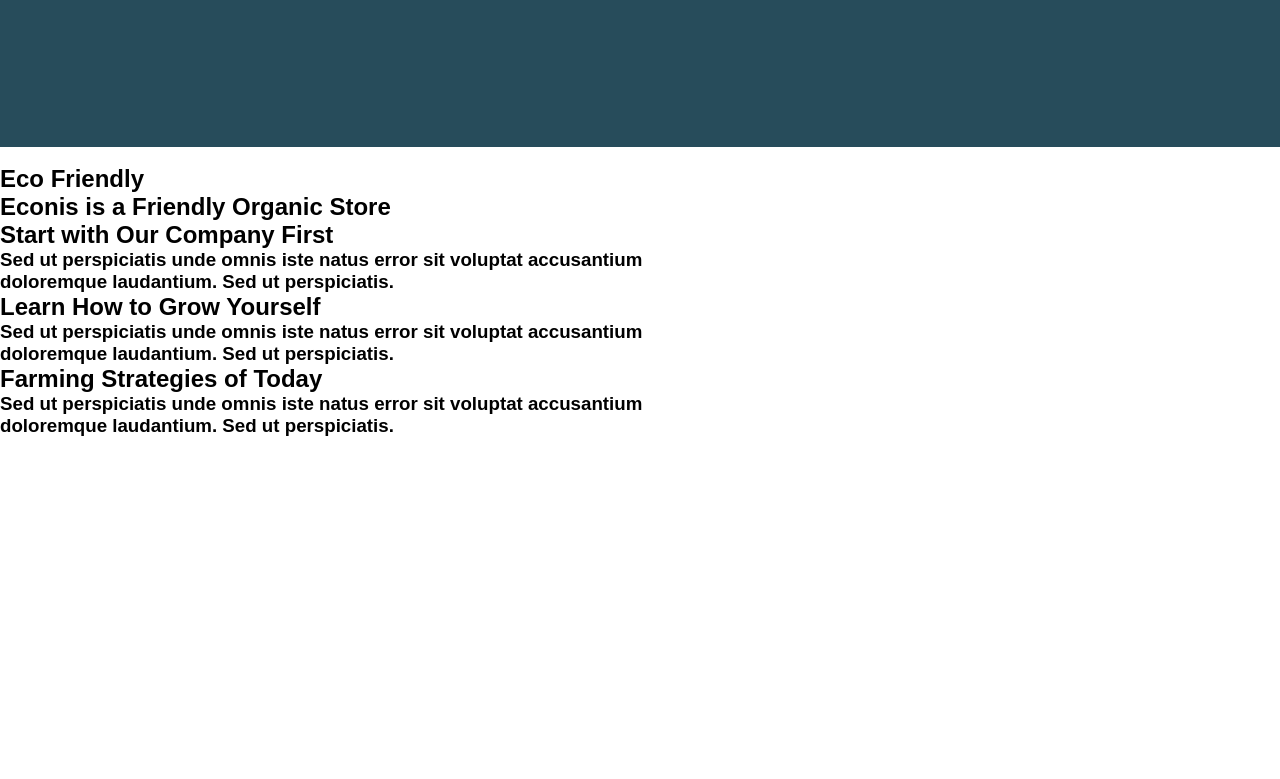
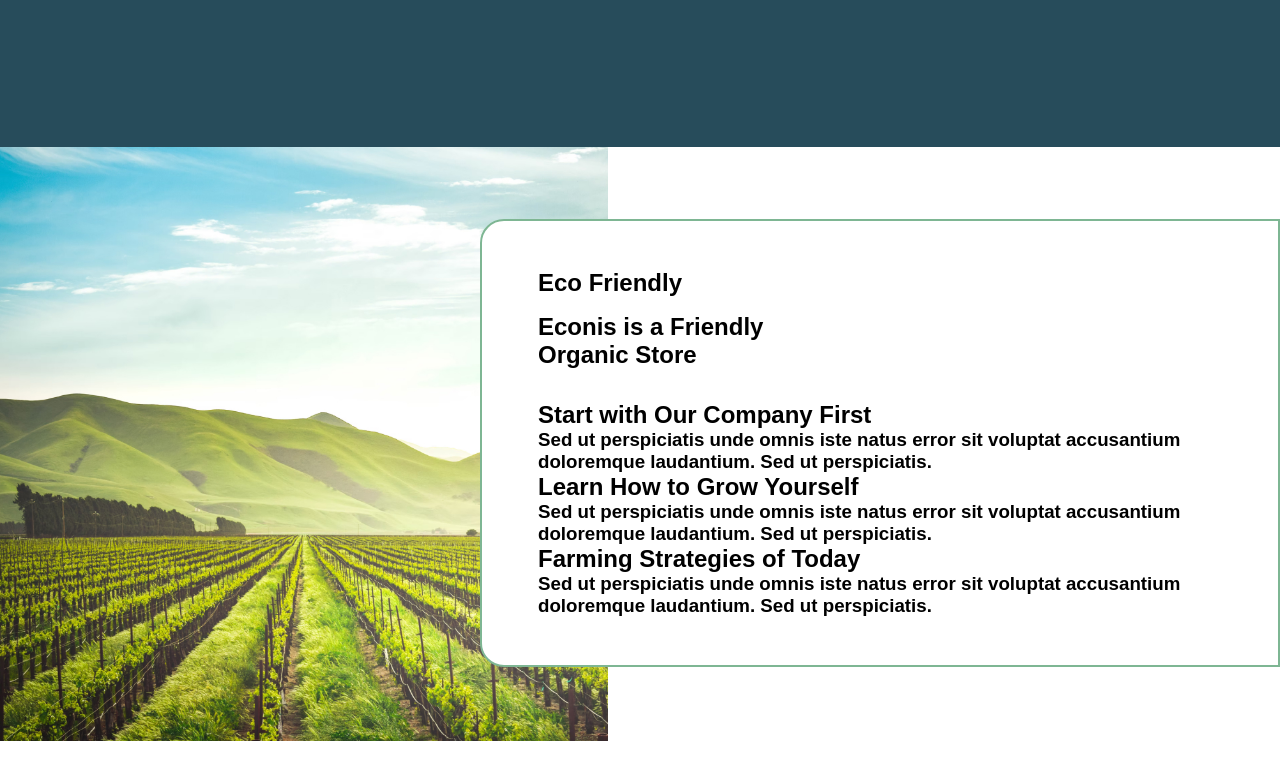
Before and after one commit to Asuka-Aozora/Organick, a website: page home.html in a window 1280 px wide. Shown: the part 5069-5848 px from the top of the page. Before the commit the page ends 5506 px from the top, so only its background shows below. Drawn offline with nearby package versions, Linux system fonts and the light colour scheme.

Commit message:
meletakkan div"

```diff
--- a/home.html
+++ b/home.html
@@ -458,12 +458,12 @@
         </section>
         <section class="eco">
             <div class="eco-img">
-                <img src="images/eco.png" alt="">
+                <img src="eco/farm.jpg" alt="">
             </div>
             <div class="eco-content">
                 <div class="eco-text-head">
                     <h1>Eco Friendly</h1>
-                    <h2>Econis is a Friendly Organic Store</h2>
+                    <h2>Econis is a Friendly <br> Organic Store</h2>
                 </div>
                 <div class="eco-text-body">
                     <h2>Start with Our Company First</h2>
--- a/style.css
+++ b/style.css
@@ -836,3 +836,35 @@ header{
     justify-content: center;
     gap: 0.1rem;
 }
+
+.eco {
+    display: flex;
+    height: 100vh;
+    position: relative;
+}
+
+.eco-img img{
+    width: 38rem;
+}
+
+.eco-content {
+    display: flex;
+    position: absolute;
+    right: 0;
+    margin-top: 4.5rem;
+    border-radius: 24px 0 0 24px;
+    padding-left: 56px;
+    flex-direction: column;
+    justify-content: center;
+    background-color: #fff;
+    border: 2px solid #7EB693;
+    width: 50rem;
+    height: 28rem;
+    gap: 2rem;
+}
+
+.eco-text-head{
+    display: flex;
+    flex-direction: column;
+    gap: 1rem;
+}
```
Also changed, not shown: eco/farm.jpg (added).
